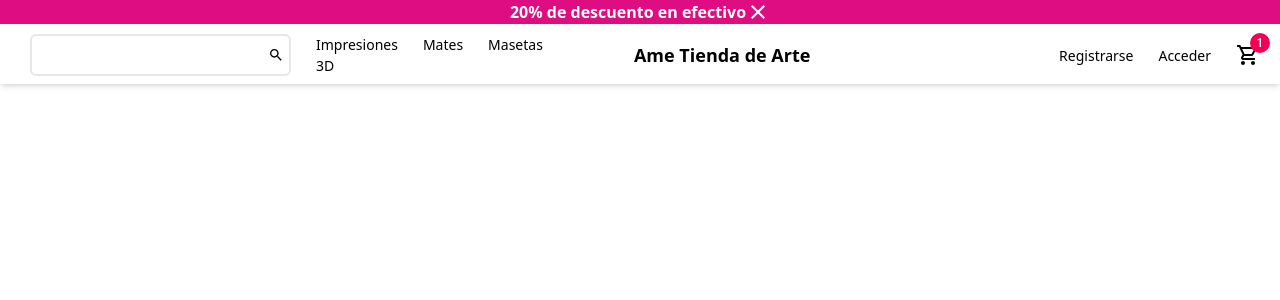
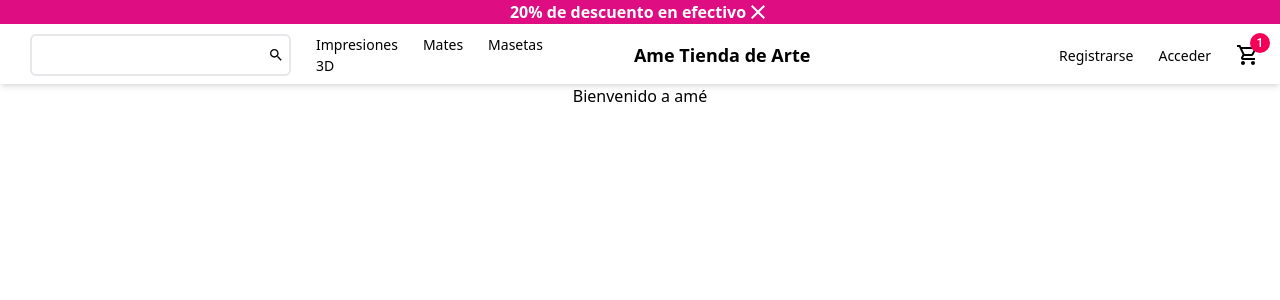
Before and after one commit to gemadev/ecommerce-martinez-adalid, a React (Create React App) app: page / in a window 1280 px wide. Shown: the top 300 px of the page. Built offline with nearby package versions, Linux system fonts and the light colour scheme.

Commit message:
crea tu landing

```diff
--- a/src/components/Announce.jsx
+++ b/src/components/Announce.jsx
@@ -10,8 +10,7 @@ function Announce() {
     }
     return <div className={announceStyle}>
         <h2>20% de descuento en efectivo</h2>
-        <Close className='cursor-pointer' onClick=
-        {handleClose}/>
+        <Close className='cursor-pointer' onClick={handleClose}/>
     </div>
 }
 
--- /dev/null
+++ b/src/components/CartWidget.jsx
@@ -0,0 +1,15 @@
+import { Badge } from "@material-ui/core";
+import { ShoppingCartOutlined } from "@material-ui/icons";
+import React from "react";
+
+function CartWidget() {
+  return (
+    <div>
+        <Badge badgeContent={1} color='secondary'>
+        <ShoppingCartOutlined/>
+        </Badge>
+    </div>
+  )
+}
+
+export default CartWidget
--- /dev/null
+++ b/src/components/ItemListContainer.jsx
@@ -0,0 +1,11 @@
+import React from "react";
+
+const ItemListContainer = ({greeting}) => {
+  return (
+    <div className="landing">
+      <span className=" flex flex-1 items-center justify-center">{greeting}</span>
+    </div>
+  );
+};
+
+export default ItemListContainer;
--- a/src/components/Navbar.jsx
+++ b/src/components/Navbar.jsx
@@ -1,6 +1,6 @@
-import { Badge } from "@material-ui/core";
-import { Search, ShoppingCartOutlined } from "@material-ui/icons";
+import { Search } from "@material-ui/icons";
 import React from "react";
+import CartWidget from "./CartWidget";
 
 function Navbar() {
     const style = "text-[14px] cursor-pointer ml-[25px]"
@@ -29,11 +29,7 @@ function Navbar() {
         <div className="right flex flex-1 items-center justify-end">
             <div className={style}>Registrarse</div>
             <div className={style}>Acceder</div>
-            <div className={style}>
-            <Badge badgeContent={1} color='secondary'>
-                <ShoppingCartOutlined/>
-            </Badge>
-            </div>
+            <div className={style}><CartWidget/></div>
         </div>
       </div>
     </div>
--- a/src/pages/Home.jsx
+++ b/src/pages/Home.jsx
@@ -1,13 +1,14 @@
 import React from "react";
 import Navbar from "../components/Navbar";
 import Announce from "../components/Announce";
-
+import ItemListContainer from "../components/ItemListContainer";
 
 function Home() {
     return <div>
         <Announce/>
         <Navbar/>
-    </div>;
+        <ItemListContainer greeting="Bienvenido a amé"/>
+        </div>;
 }
 
 export default Home;
```
Also changed, not shown: 1 other file (tests, documents, lock files or other folders).
